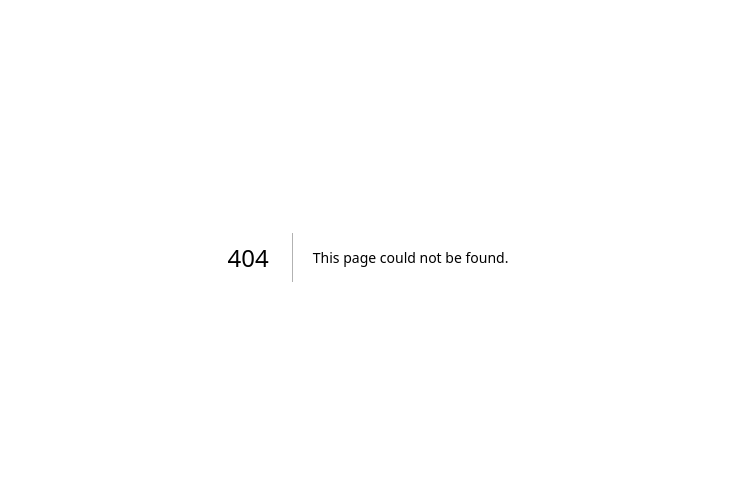
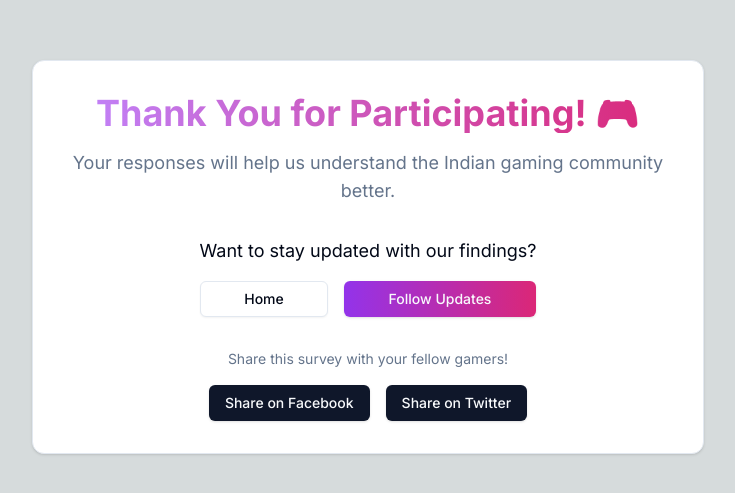
Before and after one commit to mihirg008/kreo-gamer-survey, a Next.js app: page /survey/thank-you in a window 1280 px wide. Before the commit this address had no page. Shown: the part 143-636 px from the top of the page, without its empty margins (272-1007 px from the left). Built offline with nearby package versions, Linux system fonts and the light colour scheme.

Commit message:
thank you implemented

```diff
--- /dev/null
+++ b/src/app/survey/thank-you/page.tsx
@@ -0,0 +1,7 @@
+'use client';
+
+import ThankYou from '@/components/survey/ThankYou';
+
+export default function ThankYouPage() {
+  return <ThankYou />;
+}
--- a/src/components/survey/FutureGaming.tsx
+++ b/src/components/survey/FutureGaming.tsx
@@ -1,6 +1,6 @@
 'use client';
 
-import React from 'react';
+import React, { useState } from 'react';
 import { motion } from 'framer-motion';
 import { zodResolver } from '@hookform/resolvers/zod';
 import { useForm } from 'react-hook-form';
@@ -24,6 +24,7 @@ import {
   SelectTrigger,
   SelectValue,
 } from '@/components/ui/select';
+import ThankYou from './ThankYou';
 
 const interestOptions = [
   { value: 'very_interested', label: 'Very Interested' },
@@ -54,7 +55,8 @@ const sustainabilityOptions = [
 ];
 
 export default function FutureGaming() {
-  const { updateResponses, goToNextSection, goToPreviousSection, isLastSection } = useSurvey();
+  const { updateResponses, goToPreviousSection } = useSurvey();
+  const [isSubmitted, setIsSubmitted] = useState(false);
 
   const form = useForm<z.infer<typeof futureGamingSchema>>({
     resolver: zodResolver(futureGamingSchema),
@@ -67,8 +69,13 @@ export default function FutureGaming() {
   });
 
   function onSubmit(values: z.infer<typeof futureGamingSchema>) {
+    console.log('Submitting final form', values);
     updateResponses('future_gaming', values);
-    goToNextSection();
+    setIsSubmitted(true);
+  }
+
+  if (isSubmitted) {
+    return <ThankYou />;
   }
 
   return (
@@ -205,9 +212,13 @@ export default function FutureGaming() {
               </Button>
               <Button
                 type="submit"
+                onClick={() => {
+                  console.log('Form submitted');
+                  form.handleSubmit(onSubmit)();
+                }}
                 className="w-32 bg-gradient-to-r from-purple-600 to-pink-600 hover:from-purple-700 hover:to-pink-700"
               >
-                {isLastSection ? 'Submit' : 'Next'}
+                Submit
               </Button>
             </div>
           </form>
```
